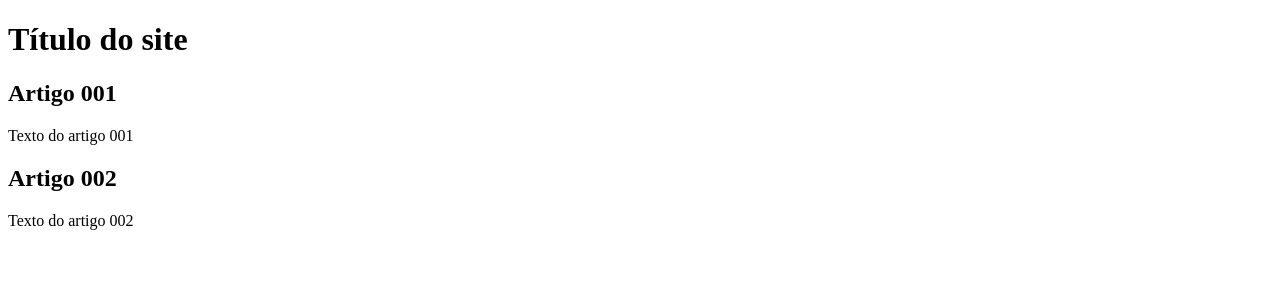
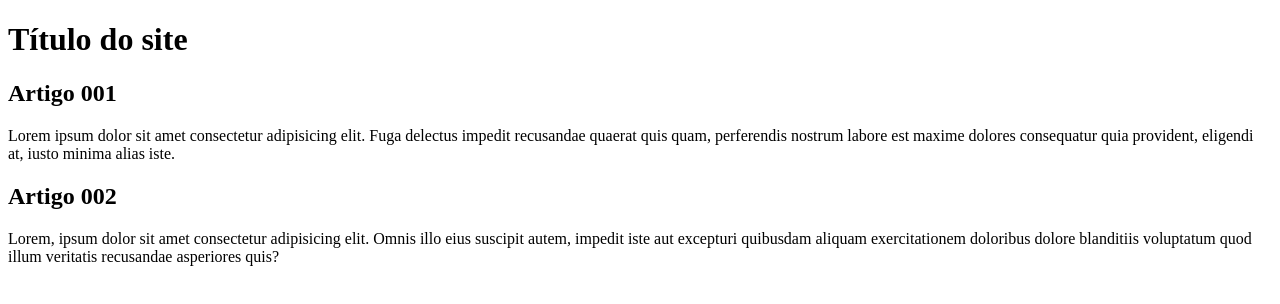
Before and after one commit to DebsMarcon/projeto-site, a plain HTML site: page index.html in a window 1280 px wide. Drawn offline with Linux system fonts and the light colour scheme.

Commit message:
Update index.html

```diff
--- a/index.html
+++ b/index.html
@@ -13,11 +13,11 @@
         </header>
         <article>
             <h2>Artigo 001</h2>
-            <p>Texto do artigo 001</p>
+            <p>Lorem ipsum dolor sit amet consectetur adipisicing elit. Fuga delectus impedit recusandae quaerat quis quam, perferendis nostrum labore est maxime dolores consequatur quia provident, eligendi at, iusto minima alias iste.</p>
         </article>
         <article>
             <h2>Artigo 002</h2>
-            <p>Texto do artigo 002</p>
+            <p>Lorem, ipsum dolor sit amet consectetur adipisicing elit. Omnis illo eius suscipit autem, impedit iste aut excepturi quibusdam aliquam exercitationem doloribus dolore blanditiis voluptatum quod illum veritatis recusandae asperiores quis?</p>
         </article>
 
 
```
